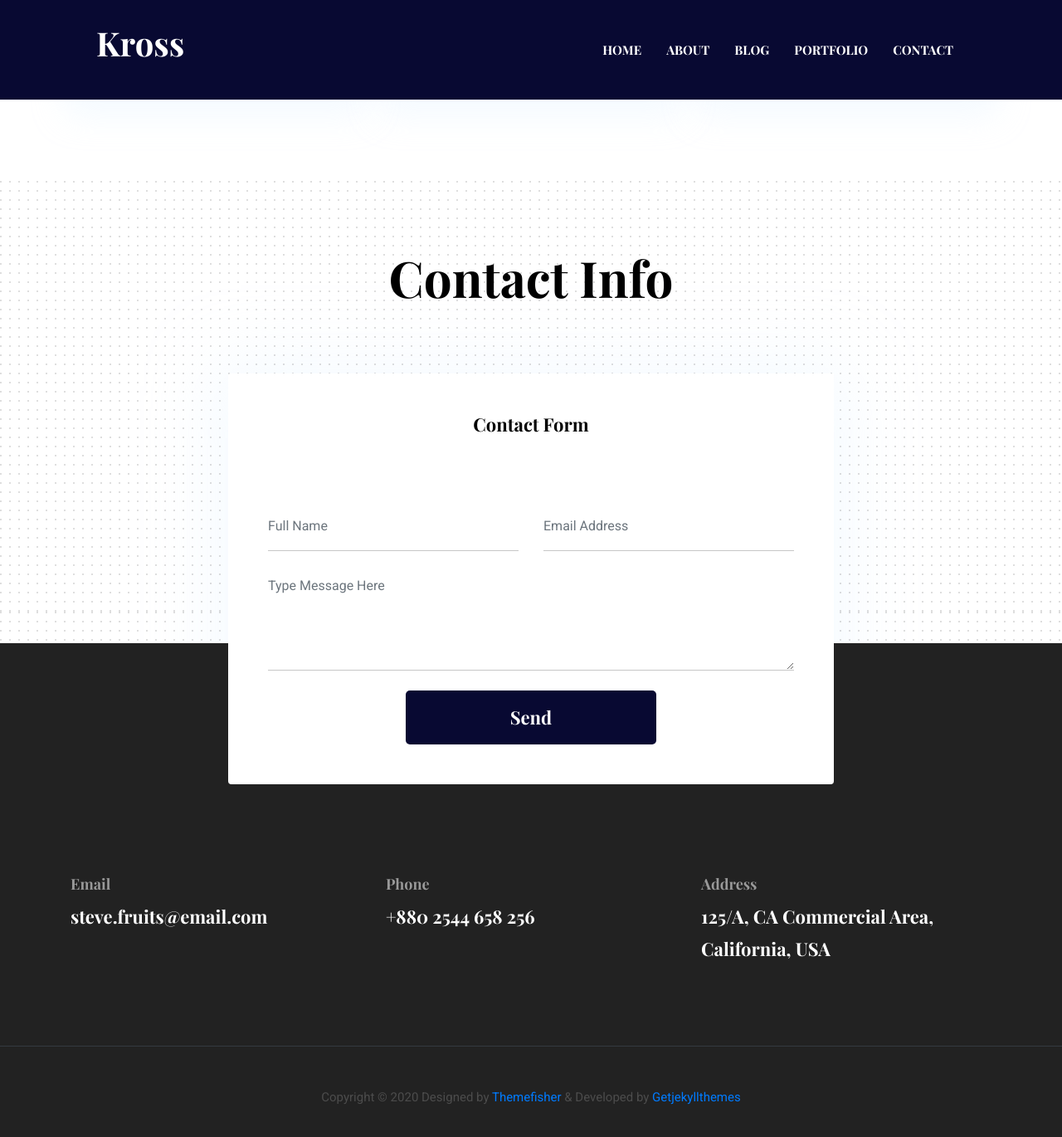
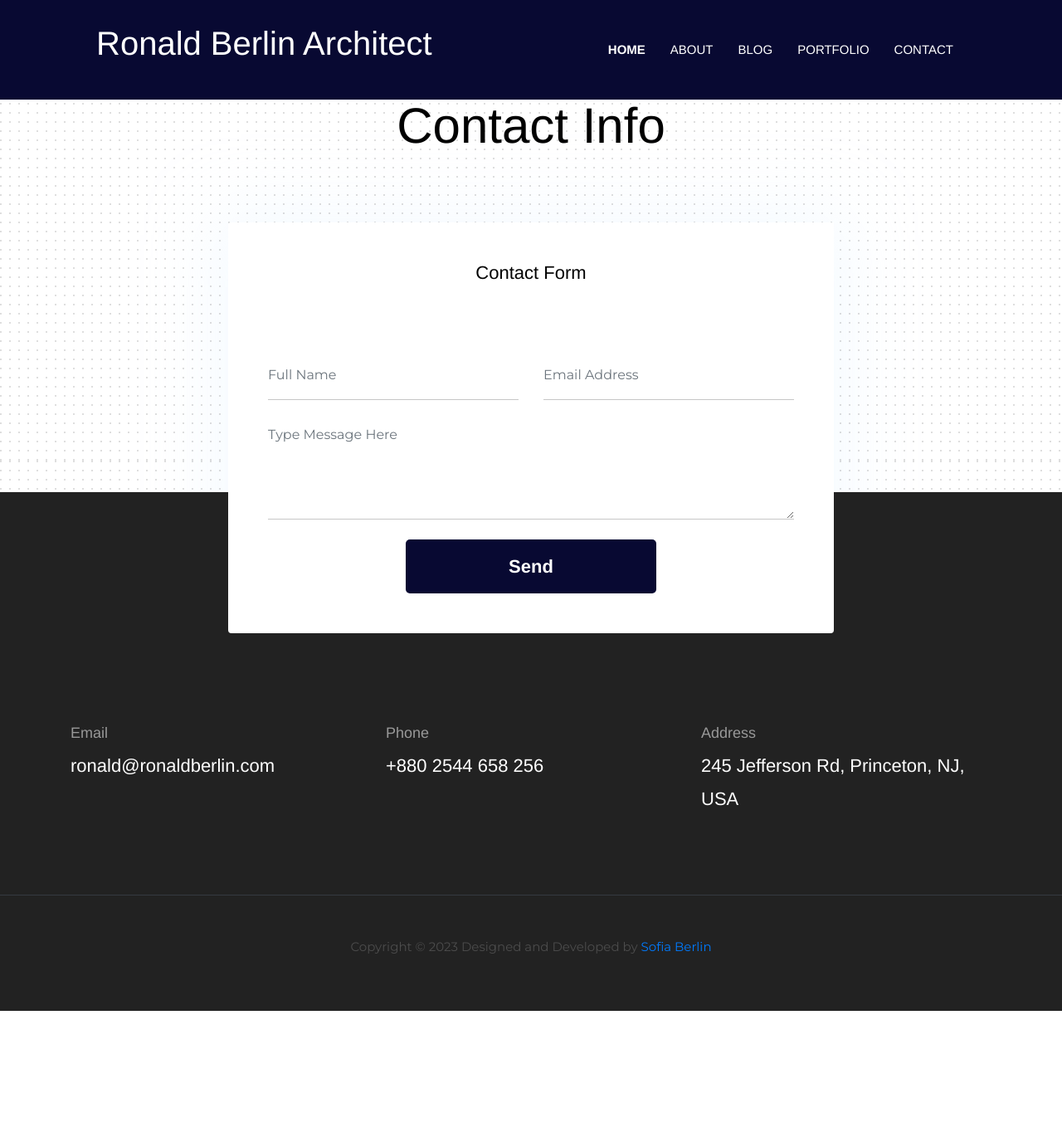
Before and after one commit to sofiamay/website-jekyll-ronaldberlin, a Jekyll site: the page built from index.html, in a window 1280 px wide and 1400 px high, scrolled down 6090 px. Shown: the top 1370 px of the window at 83% size. Built offline with Jekyll 4.4.1, drawn with Linux system fonts in a browser that asks for light colours; some web fonts are replaced; after the commit the page ends 7308 px from its top, so only the background shows below that; some of the changed text lies outside the part shown.

Commit message:
Change typography

```diff
--- a/_data/settings.yml
+++ b/_data/settings.yml
@@ -2,14 +2,14 @@
 #-------------------------------
 # General Site Settings
 
-title: Kross
+title: Ronald Berlin Architect
 logo:
-author: themefisher
-description: this is meta description
-email: steve.fruits@email.com
+author: Sofai Berlin
+description: Ronald Berlin Architect - Residential Architect based in Princeton NJ
+email: ronald@ronaldberlin.com
 phone: +880 2544 658 256
-address: 125/A, CA Commercial Area, California, USA
-copyright: Copyright &copy; 2020 Designed by [Themefisher](https://themefisher.com) & Developed by [Getjekyllthemes](https://getjekyllthemes.com)
+address: 245 Jefferson Rd, Princeton, NJ, USA
+copyright: Copyright &copy; 2023 Designed and Developed by [Sofia Berlin](https://github.com/sofiamay)
 
 menu:
   - { name: About, link: "/about" }
@@ -36,7 +36,7 @@ disqus-identifier: # Add your shortname for Disqus Comment. For example mr-brown
 # Hero Section
 
 hero:
-  hero-title: Hi! I’m <br> Christoher <br> UX designer
+  hero-title: Ronald Berlin Architect
 
 social:
   - { icon: "ti-facebook", link: "#" }
--- a/_includes/head.html
+++ b/_includes/head.html
@@ -31,4 +31,9 @@
     {% include google-analytics.html %}
   {% endif %}
 
+  <!-- Custom Fonts -->
+  <link rel="preconnect" href="https://fonts.googleapis.com">
+  <link rel="preconnect" href="https://fonts.gstatic.com" crossorigin>
+  <link href="https://fonts.googleapis.com/css2?family=Amiko:wght@700&family=Montserrat:wght@400;700&display=swap" rel="stylesheet">
+
 </head>
--- a/assets/scss/_common.scss
+++ b/assets/scss/_common.scss
@@ -272,3 +272,9 @@ textarea.form-control{
   }
 }
 /* /card */
+
+/* Headings */
+
+h1 {
+  text-transform: uppercase;
+}
--- a/assets/scss/_typography.scss
+++ b/assets/scss/_typography.scss
@@ -1,5 +1,8 @@
 /*  typography */
-@import url('https://fonts.googleapis.com/css?family=Playfair+Display:700|Roboto:400');
+@import url('https://fonts.googleapis.com/css?family=Montserrat:wght@400;700&display=swap');
+@import url('https://fonts.googleapis.com/css?family=Amiko:wght@700&family=Montserrat:wght@400;700&display=swap');
+
+
 
 body {
   line-height: 1.2;
@@ -27,9 +30,10 @@ h1,h2,h3,h4,h5,h6 {
 }
 
 h1, .h1{
-  font-size: 80px;
+  font-size: 66px;
+  text-align: center;
   @include desktop {
-    font-size: 65px;
+    font-size: 60px;
   }
 }
 
--- a/assets/scss/_variables.scss
+++ b/assets/scss/_variables.scss
@@ -11,6 +11,6 @@ $white: #fff;
 $gray: #eaeaea;
 
 // Font Variables
-$primary-font: 'Roboto', sans-serif;
-$secondary-font: 'Playfair Display', serif;
+$secondary-font: 'Amiko','Helvetica Neue',Helvetica,Arial,sans-serif;
+$primary-font: 'Montserrat',"Helvetica Neue",Helvetica,Arial,sans-serif;
 $icon-font: 'themify';
```
Also changed, not shown: assets/scss/templates/_hero-area.scss (line endings or trailing spaces).
